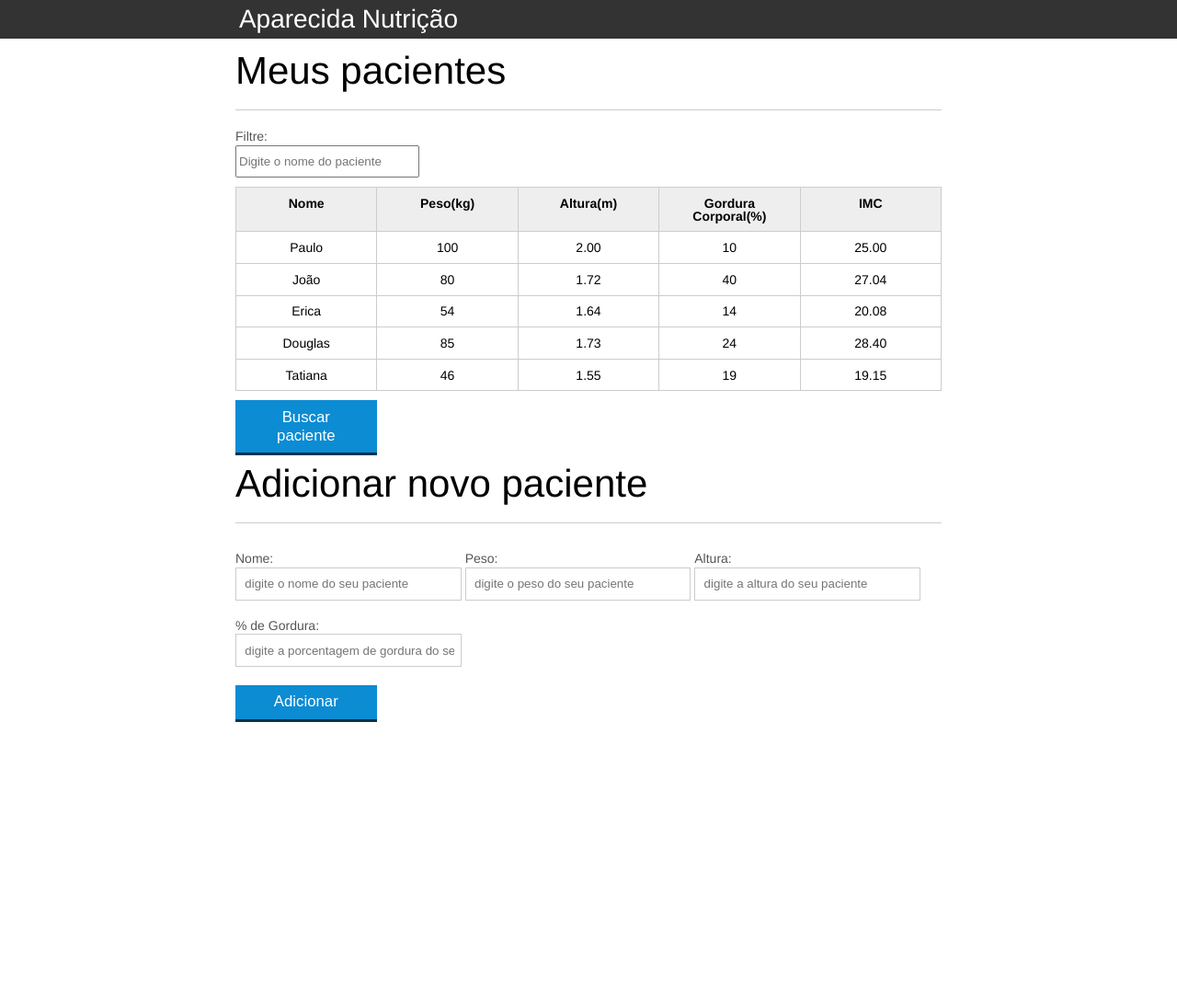
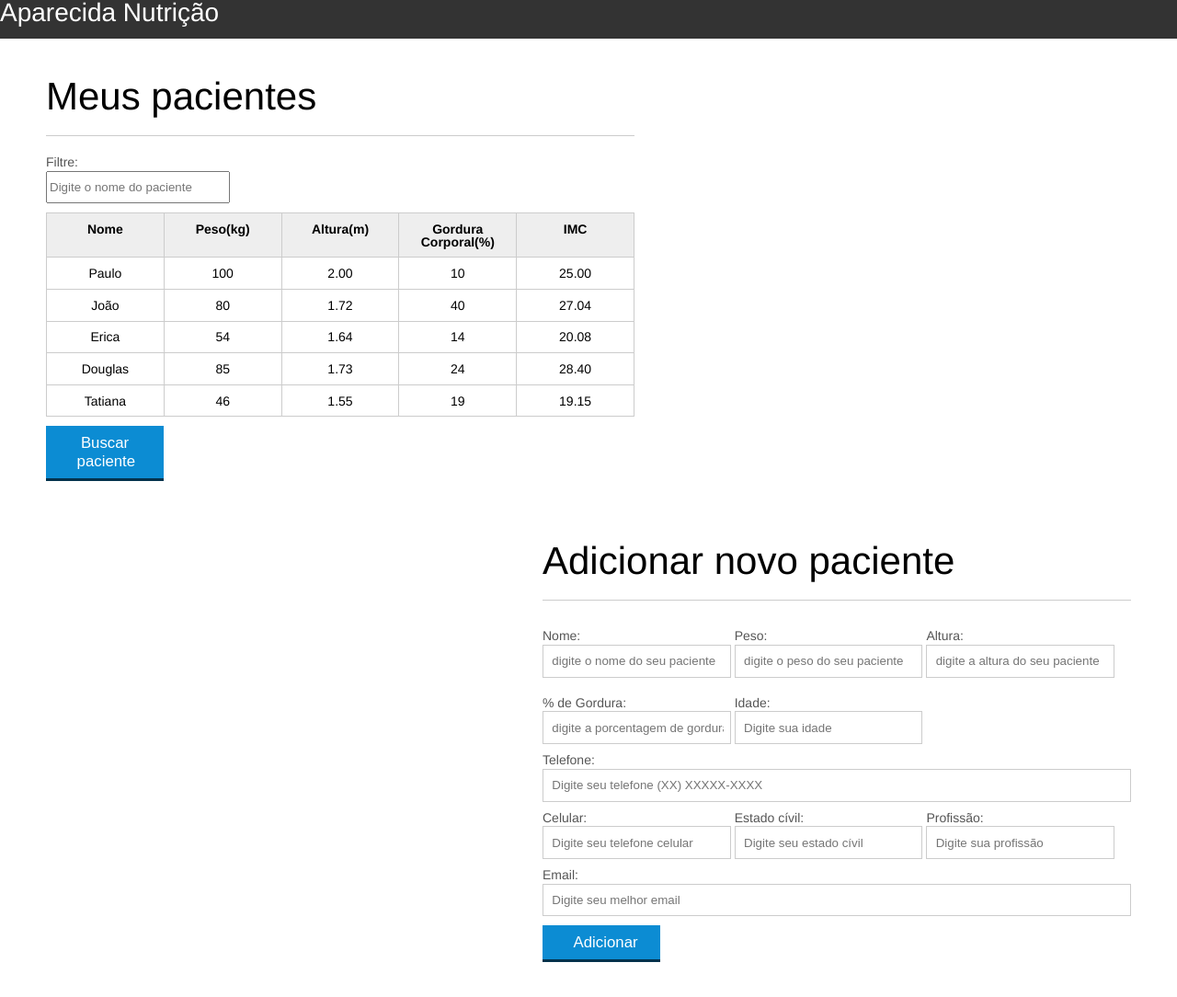
Before and after one commit to chiamulerw/saudeExtensao, a plain HTML site: page index.html in a window 1280 px wide. Shown: the whole page at 92% size. Before the commit the page ends 800 px from the top, so only its background shows below. Drawn offline with Linux system fonts and the light colour scheme.

Commit message:
Add files via upload

```diff
--- a/css/index.css
+++ b/css/index.css
@@ -5,6 +5,10 @@
 body{
 	font-family: "Helvetica Neue", "Helvetica", Helvetica, Arial, sans-serif;
 	font-size: 14px;
+}
+
+main{
+	display: flex;
 }
 
 header{
@@ -32,12 +36,18 @@ header .container:before{
 	vertical-align:	middle;
 }
 
-.container{
-	width: 60%;
-	height: 100%;
-	margin: 0 auto;
+.container-tabela{
+	float: left;
+	height: 50%;
+	width:50%;
+	margin-left: 50px;
 }
-
+.container-adiciona{
+	float: right;
+	height: 50%;
+	width:50%;
+	margin-right: 50px;
+}
 section{
 	margin: 2em 0;
 	overflow: hidden;
--- a/index.html
+++ b/index.html
@@ -11,12 +11,12 @@
 	<body>
 
 		<header>
-			<div class="container">
+			<div class="">
 				<h1>Aparecida Nutrição</h1>
 			</div>
 		</header>
 		<main>
-			<section class="container">
+			<section class="container-tabela">
 				<h2>Meus pacientes</h2>
 
 				<label for="filtrar-tabela">Filtre:</label>
@@ -81,7 +81,7 @@
 			</section>
 		</main>
 
-<section class="container">
+<section class="container-adiciona">
     <h2 id="titulo-form">Adicionar novo paciente</h2>
 	<ul id="mensagens-erro">
 		<li></li>
@@ -107,9 +107,38 @@
             <input id="gordura" type="text" placeholder="digite a porcentagem de gordura do seu paciente" class="campo campo-medio">
         </div>
 
+
+		<div class="grupo">
+			<label for="nome">Idade:</label>
+			<input id="nome" name="nome" type="text" placeholder="Digite sua idade" class="campo campo-medio">
+		</div><div class="">
+			<label for="nome">Telefone:</label>
+			<input id="nome" name="nome" type="text" placeholder="Digite seu telefone (XX) XXXXX-XXXX" class="campo campo-medio">
+		</div>
+		<div class="grupo">
+			<label for="nome">Celular:</label>
+			<input id="nome" name="nome" type="text" placeholder="Digite seu telefone celular" class="campo campo-medio">
+		</div>
+		<div class="grupo">
+			<label for="nome">Estado cívil:</label>
+			<input id="nome" name="nome" type="text" placeholder="Digite seu estado cívil " class="campo campo-medio">
+		</div>
+		<div class="grupo">
+			<label for="nome">Profissão:</label>
+			<input id="nome" name="nome" type="text" placeholder="Digite sua profissão" class="campo campo-medio">
+		</div>
+		<div class="provisorio">
+			<label for="nome">Email:</label>
+			<input id="nome" name="nome" type="text" placeholder="Digite seu melhor email" class="campo">
+		</div>
         <button id="adicionar-paciente" class="botao bto-principal">Adicionar</button>
     </form>
 
+	<div class="formcompleto">
+		<form id="formcompleto">
+
+		</form>
+	</div>
 </section>
 		<script src="javascript/calcimc.js"></script>
 		<script src="javascript/form.js"></script>
```
